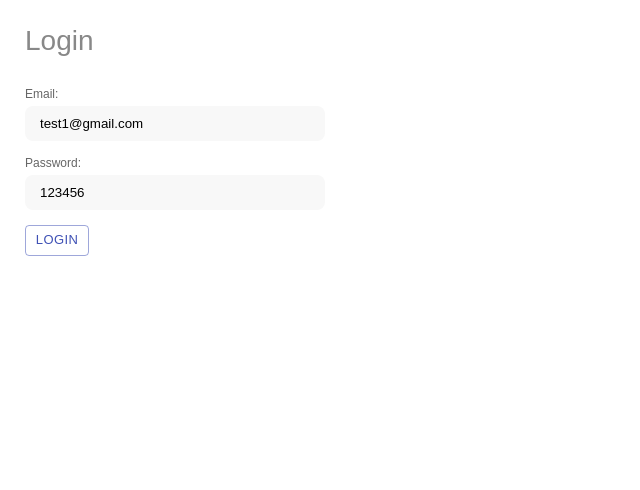
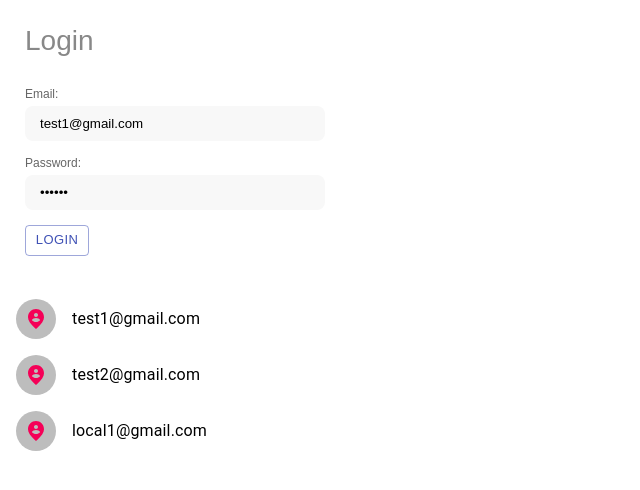
Before and after one commit to nhathuyenqt/sc-dapp, a React (Create React App) app: page /login in a window 1280 px wide. Shown: the top 490 px of the page, without its empty margins (0-640 px from the left). Built offline with nearby package versions, Linux system fonts and the light colour scheme; no server answers.

Commit message:
available login

```diff
--- a/src/pages/Login.js
+++ b/src/pages/Login.js
@@ -2,7 +2,12 @@ import React from 'react';
 import logo from './logo.svg';
 // import {ReactComponet as Logo}
 import { connect, useDispatch } from 'react-redux';
-
+import Avatar from '@material-ui/core/Avatar';
+import List from '@material-ui/core/List';
+import ListItem from '@material-ui/core/ListItem';
+import ListItemAvatar from '@material-ui/core/ListItemAvatar';
+import ListItemText from '@material-ui/core/ListItemText';
+import PersonPinCircleRoundedIcon from '@material-ui/icons/PersonPinCircleRounded';
 import { useAuth } from "../helper/AuthContext"
 import { useState } from 'react';
 import {useHistory} from 'react-router-dom';
@@ -11,6 +16,7 @@ import './Login.css';
 
 function Login(props) {
 
+    const emails = ["test1@gmail.com", "test2@gmail.com", "local1@gmail.com"]
     const [errorsObj, setErrorObj]= useState('');
     const [errors, setErrors] = useState(errorsObj);
     const [infoUser, setInfoUser] = useState({email:"test1@gmail.com", address:"", password:"123456"})
@@ -38,9 +44,15 @@ function Login(props) {
         }
     }
 
+    async function handleListItemClick(value){
+        setInfoUser({email: value, password:"123456"});
+        handleLogin();
+      };
+
+
 
     return(
-
+        <div>
         <form >
             <div className ="form-inner">
                 <h2> Login</h2>
@@ -52,12 +64,25 @@ function Login(props) {
                     </div>
                     <div className="form-group">
                         <label htmlFor="name">Password:</label>
-                        <input type="text" name="password" id="password" onChange={e => setInfoUser({...infoUser, password:e.target.value})} value = {infoUser.password}></input>
+                        <input type="password" name="password" id="password" onChange={e => setInfoUser({...infoUser, password:e.target.value})} value = {infoUser.password}></input>
                     </div>
 
                     <Button variant="outlined" size ="small" color="primary" onClick={handleLogin} >LOGIN</Button>
             </div>
         </form>
+        <div>
+            {emails.map((email) => (
+          <ListItem button onClick={() => handleListItemClick(email)} key={email}>
+            <ListItemAvatar>
+              <Avatar >
+                <PersonPinCircleRoundedIcon color="secondary" />
+              </Avatar>
+            </ListItemAvatar>
+            <ListItemText primary={email} />
+          </ListItem>
+        ))}
+        </div>
+        </div>
 
     )
 
--- a/src/pages/Posts.js
+++ b/src/pages/Posts.js
@@ -186,7 +186,7 @@ function SimpleDialog(props) {
 
 
   return (
-    <Dialog aria-labelledby="alert-dialog-title"  onClose={handleClose} open={open}>
+    <Dialog aria-labelledby="alert-dialog-title" fullWidth maxWidth='xs' onClose={handleClose} open={open}>
         <DialogTitle  style={{ backgroundColor: 'navy', color: 'white' }} id="alert-dialog-title">
           Offer a price
         </DialogTitle>
```
Also changed, not shown: 1 other file (tests, documents, lock files or other folders).
